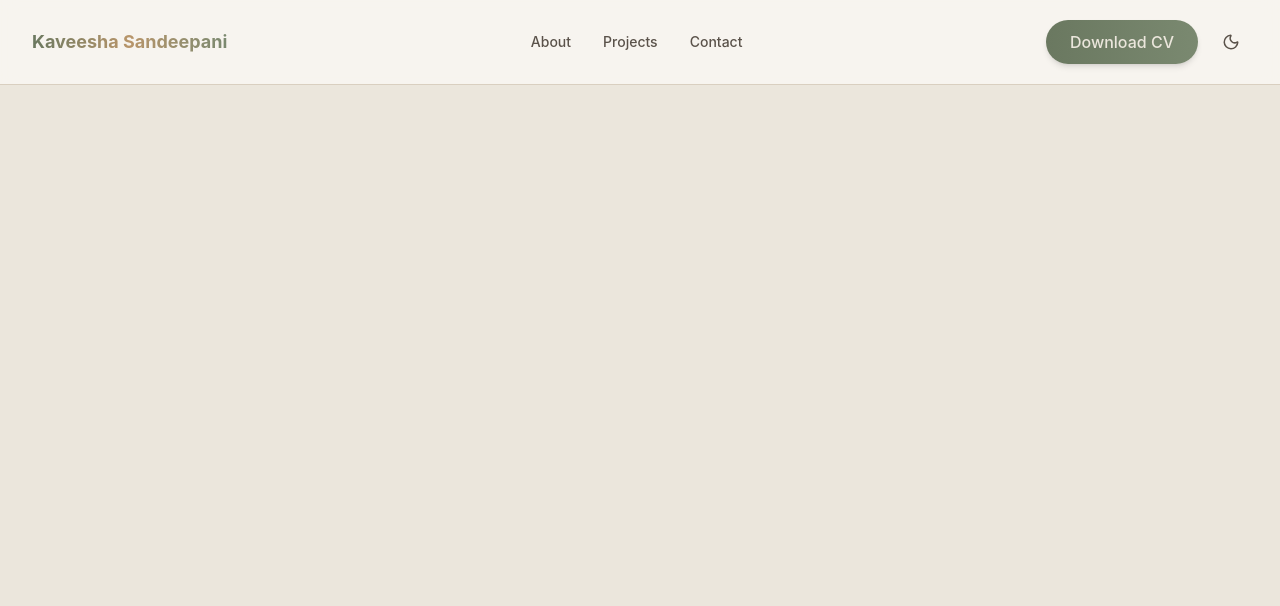
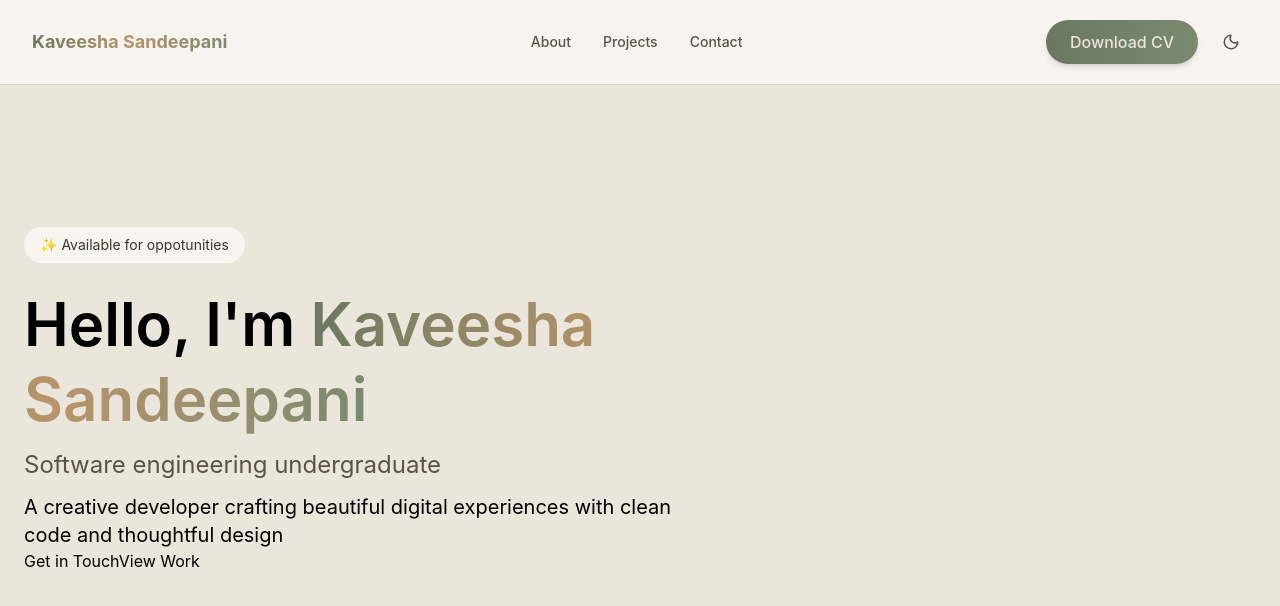
Before and after one commit to Kavii27/My-Portfolio, a React (Vite) app: page / in a window 1280 px wide. Shown: the top 606 px of the page. Built offline with nearby package versions, Linux system fonts and the light colour scheme.

Commit message:
update hero section

```diff
--- a/src/sections/Hero.jsx
+++ b/src/sections/Hero.jsx
@@ -1,6 +1,31 @@
 export const Hero = () => {
     return(
-       <section>
+       <section className="relative min-h-screen flex items-center overflow-hidden">
+            <div className="absolute inset-0 -z-10">
+
+            </div>
+            {/*content*/}
+            <div className="container mx-auto px-6">
+                {/* Left column */}
+                <div className="max-w-2xl">
+                    <div>
+                        <span className="inline-flex items-center gap-2 px-4 py-2 rounded-full text-sm bg-[var(--color-surface)] text-[var(--color-text-secondary)]">✨ Available for oppotunities</span>
+                    </div>
+                    <h1 className="mt-6 text-4xl sm:text-5xl md:text-6xl font-semibold leading-tight">
+                        Hello, I'm&nbsp;
+                        <span className="text bg-gradient-to-r from-[var(--color-sage-1)] via-[var(--color-gold-1)] to-[var(--color-sage-2)] bg-clip-text text-transparent">Kaveesha Sandeepani</span>
+                    </h1>
+                    <h2 className="mt-3 text-2xl sm:text-2xl text-[var(--color-text-muted)]">Software engineering undergraduate</h2>
+
+                    <p className="mt-3 text-xl">A creative developer crafting beautiful digital experiences with clean code and thoughtful design</p>
+
+                    <div>
+                        <a href="">Get in Touch</a>
+                        <a href="">View Work</a>
+                    </div>
+                </div>
+                {/* Right column - profile image */}
+            </div>
 
        </section>
     )
```
Also changed, not shown: public/profile-photo.jpeg (added).
